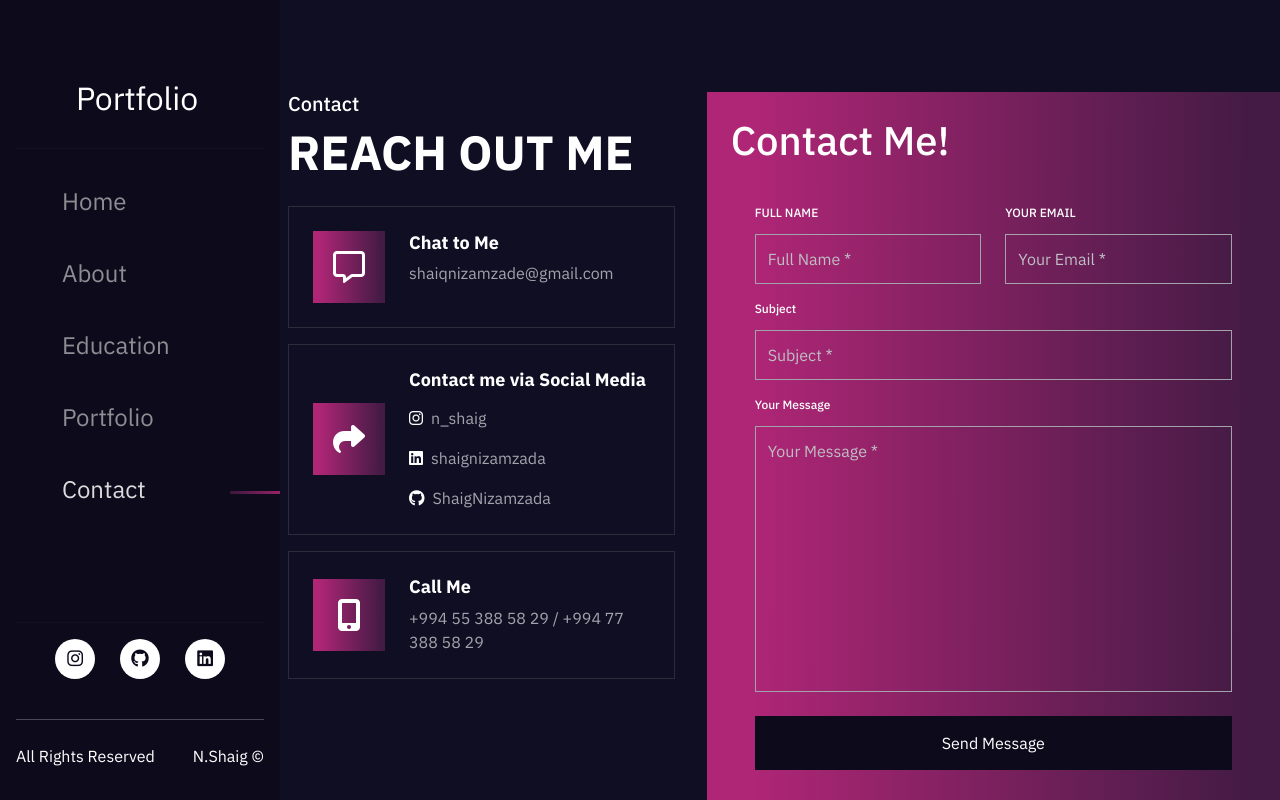
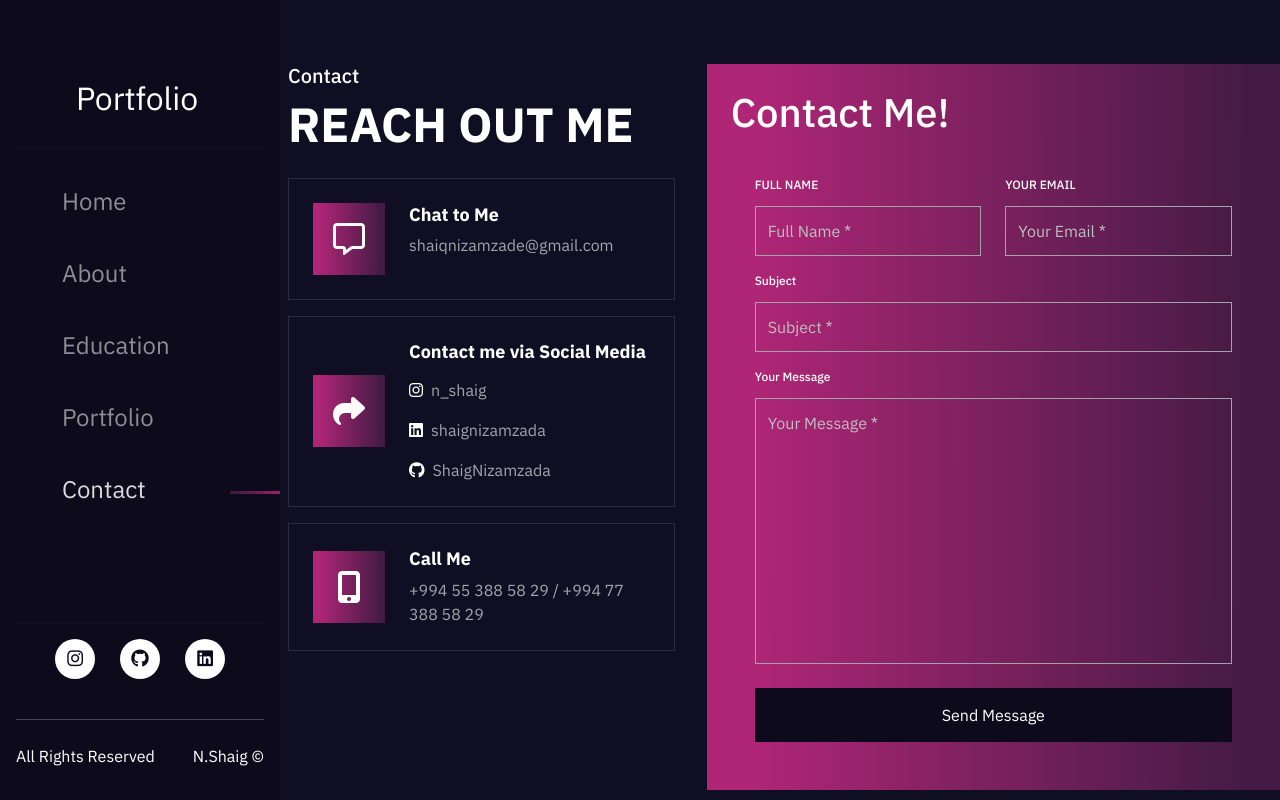
Before and after one commit to ShaigNizamzada/Portfolio, a React (Vite) app: page /contact in a window 1280 px wide. Built offline with nearby package versions, Linux system fonts and the light colour scheme.

Commit message:
sidebar+photo are remained

```diff
--- a/src/assets/sass/_about.scss
+++ b/src/assets/sass/_about.scss
@@ -4,7 +4,6 @@
   height: 100vh;
   overflow-y: scroll;
   overflow-x: hidden;
-  padding-top: 64px;
   .about-section-top {
     color: #ffffff;
     .nice-to {
--- a/src/assets/sass/_contact.scss
+++ b/src/assets/sass/_contact.scss
@@ -2,7 +2,7 @@
   background-color: #100e23;
   width: 100%;
   height: 100vh;
-  padding-top: 92px;
+  padding-top: 64px;
   overflow-x: hidden;
   .contact-section-left {
     .contact-section-left-top {
```
